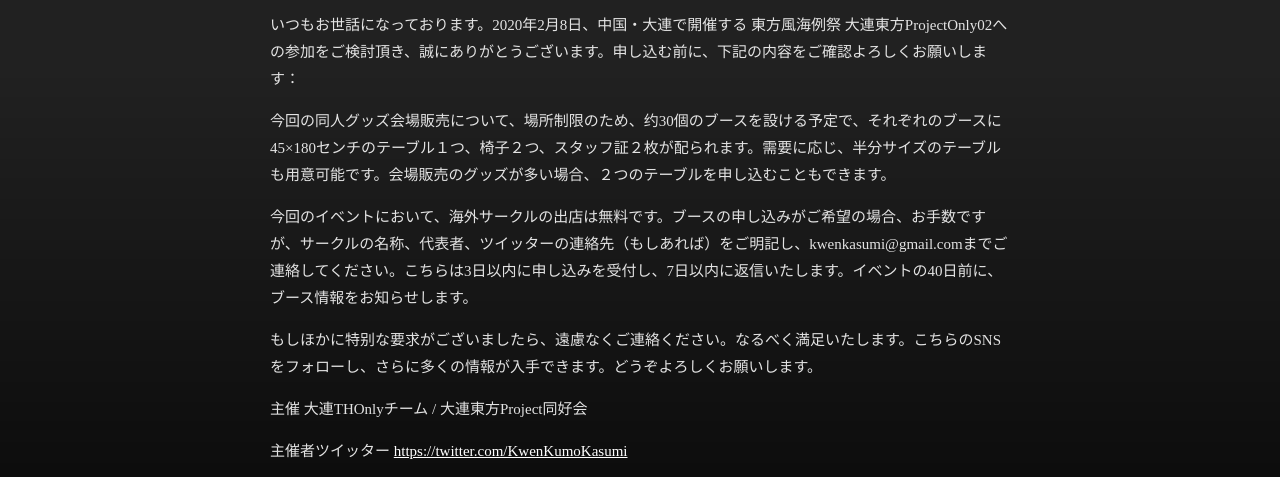
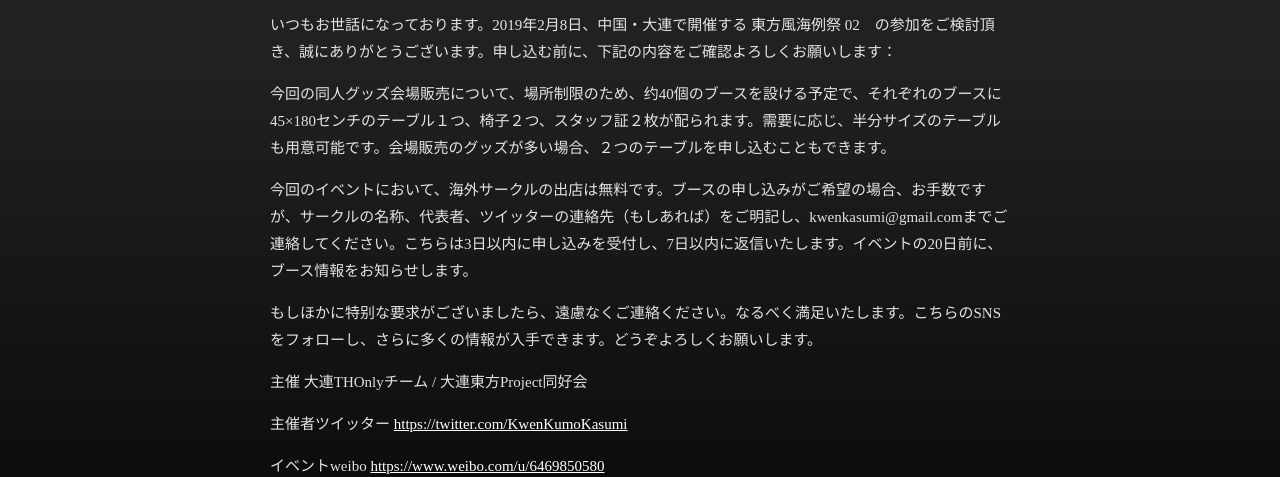
Before and after one commit to Nekotora/dlthonly-site, a website: page src/jp.pug in a window 1280 px wide. Shown: the part 323-800 px from the top of the page. Drawn offline with nearby package versions, Linux system fonts and the light colour scheme; files that its build step writes are made by us from their sources.

Commit message:
update text

```diff
--- a/src/jp.pug
+++ b/src/jp.pug
@@ -26,11 +26,11 @@
           br
           | ご担当者様
         p
-          | いつもお世話になっております。2020年2月8日、中国・大連で開催する 東方風海例祭 大連東方ProjectOnly02への参加をご検討頂き、誠にありがとうございます。申し込む前に、下記の内容をご確認よろしくお願いします：
+          | いつもお世話になっております。2019年2月8日、中国・大連で開催する 東方風海例祭 02　の参加をご検討頂き、誠にありがとうございます。申し込む前に、下記の内容をご確認よろしくお願いします：
         p
-          | 今回の同人グッズ会場販売について、場所制限のため、约30個のブースを設ける予定で、それぞれのブースに45×180センチのテーブル１つ、椅子２つ、スタッフ証２枚が配られます。需要に応じ、半分サイズのテーブルも用意可能です。会場販売のグッズが多い場合、２つのテーブルを申し込むこともできます。
+          | 今回の同人グッズ会場販売について、場所制限のため、约40個のブースを設ける予定で、それぞれのブースに45×180センチのテーブル１つ、椅子２つ、スタッフ証２枚が配られます。需要に応じ、半分サイズのテーブルも用意可能です。会場販売のグッズが多い場合、２つのテーブルを申し込むこともできます。
         p
-          | 今回のイベントにおいて、海外サークルの出店は無料です。ブースの申し込みがご希望の場合、お手数ですが、サークルの名称、代表者、ツイッターの連絡先（もしあれば）をご明記し、kwenkasumi@gmail.comまでご連絡してください。こちらは3日以内に申し込みを受付し、7日以内に返信いたします。イベントの40日前に、ブース情報をお知らせします。
+          | 今回のイベントにおいて、海外サークルの出店は無料です。ブースの申し込みがご希望の場合、お手数ですが、サークルの名称、代表者、ツイッターの連絡先（もしあれば）をご明記し、kwenkasumi@gmail.comまでご連絡してください。こちらは3日以内に申し込みを受付し、7日以内に返信いたします。イベントの20日前に、ブース情報をお知らせします。
         p
           | もしほかに特别な要求がございましたら、遠慮なくご連絡ください。なるべく満足いたします。こちらのSNSをフォローし、さらに多くの情報が入手できます。どうぞよろしくお願いします。
         p 主催 大連THOnlyチーム / 大連東方Project同好会
```
Also changed, not shown: src/index.pug (+4 -3 lines).
